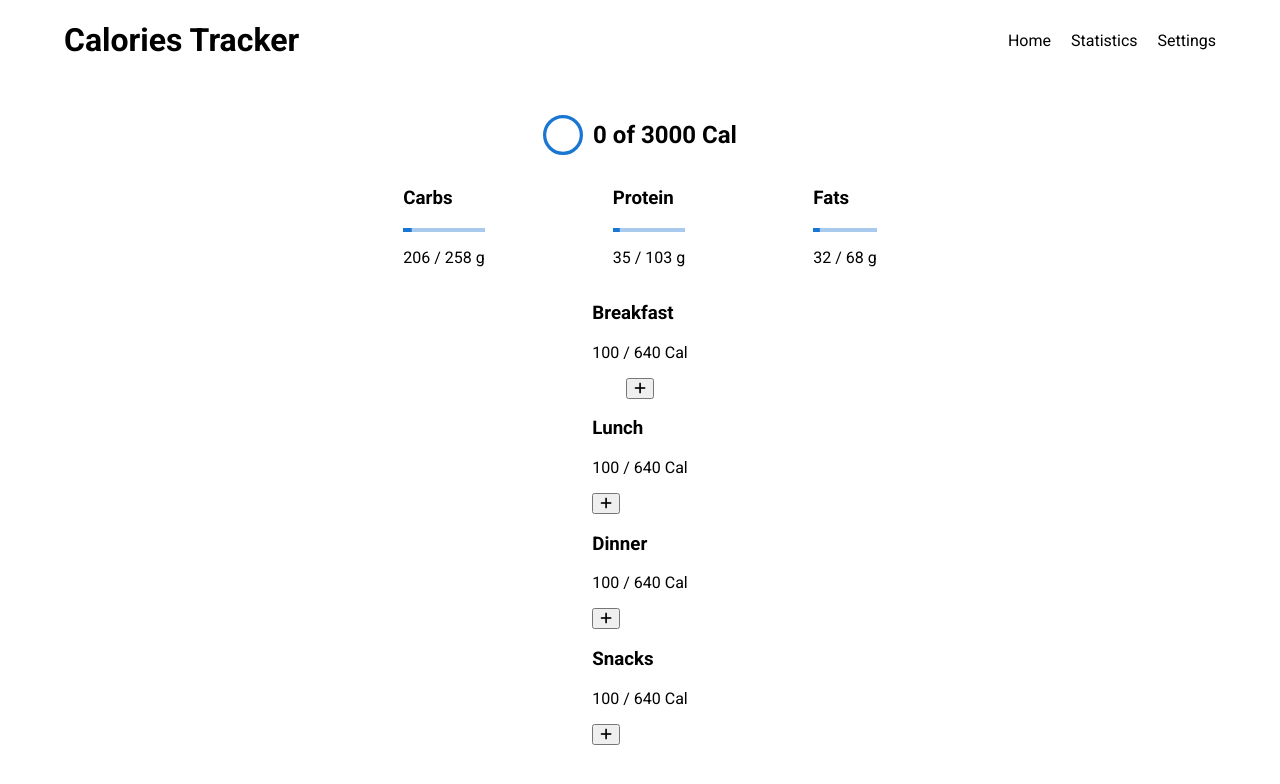
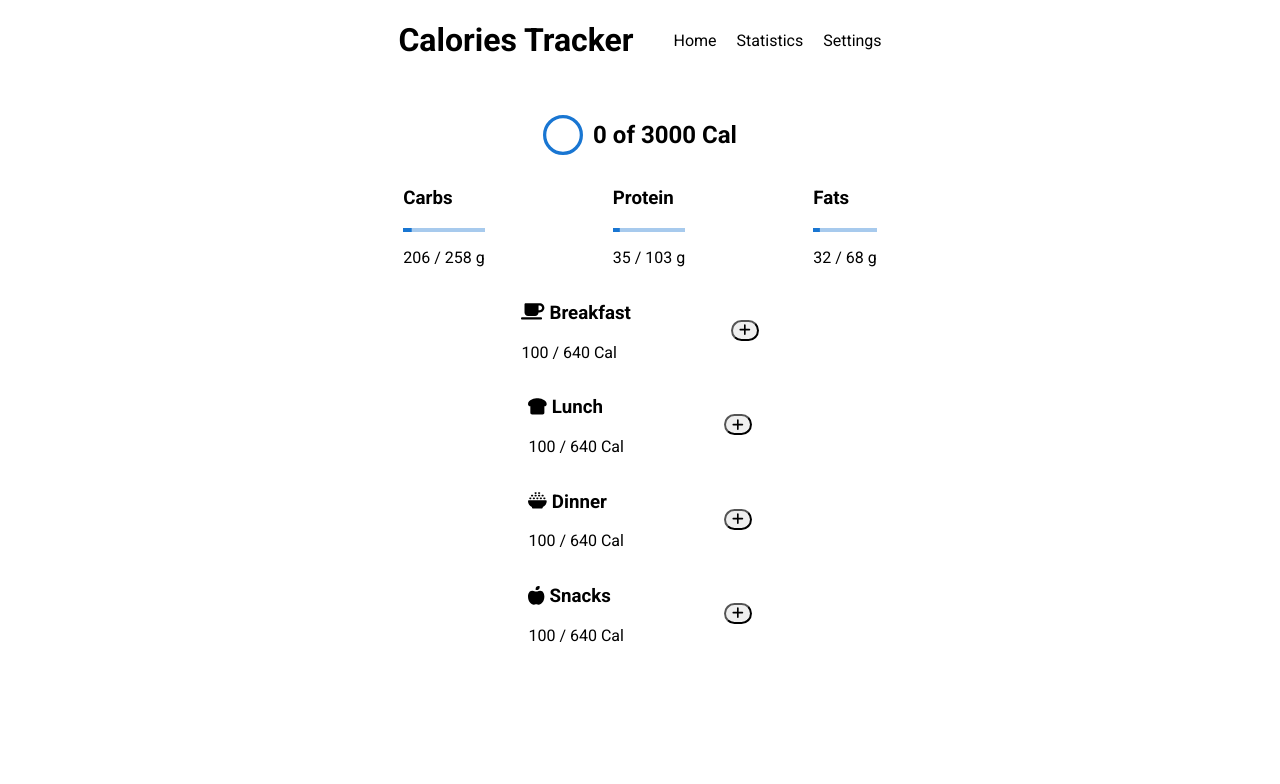
Before and after one commit to priyamkumar/Calories-Tracker, a React (Vite) app: page / in a window 1280 px wide. Shown: the top 784 px of the page. Built offline with nearby package versions, Linux system fonts and the light colour scheme.

Commit message:
fontawesome icon setup

```diff
--- a/index.html
+++ b/index.html
@@ -9,13 +9,6 @@
       rel="stylesheet"
     />
     <meta name="viewport" content="width=device-width, initial-scale=1.0" />
-    <link
-      rel="stylesheet"
-      href="https://cdnjs.cloudflare.com/ajax/libs/font-awesome/6.6.0/css/all.min.css"
-      integrity="sha512-Kc323vGBEqzTmouAECnVceyQqyqdsSiqLQISBL29aUW4U/M7pSPA/gEUZQqv1cwx4OnYxTxve5UMg5GT6L4JJg=="
-      crossorigin="anonymous"
-      referrerpolicy="no-referrer"
-    />
     <title>Calories Tracker</title>
   </head>
   <body>
--- a/package.json
+++ b/package.json
@@ -12,6 +12,11 @@
   "dependencies": {
     "@emotion/react": "^11.13.3",
     "@emotion/styled": "^11.13.0",
+    "@fortawesome/fontawesome-svg-core": "^6.6.0",
+    "@fortawesome/free-brands-svg-icons": "^6.6.0",
+    "@fortawesome/free-regular-svg-icons": "^6.6.0",
+    "@fortawesome/free-solid-svg-icons": "^6.6.0",
+    "@fortawesome/react-fontawesome": "^0.2.2",
     "@mui/material": "^6.1.6",
     "bootstrap": "^5.3.3",
     "react": "^18.3.1",
--- a/src/App.css
+++ b/src/App.css
@@ -5,7 +5,7 @@ body {
 
 .header {
   display: flex;
-  justify-content: space-between;
+  justify-content: center;
   width: 90%;
   align-items: center;
   margin: 0 auto;
@@ -49,3 +49,14 @@ body {
     justify-content: center;
     align-items: center;
   }
+
+  .meal-card {
+    display: flex;
+    align-items: center;
+    gap: 100px;
+  }
+
+  .meal-card button {
+    border-radius: 20px;
+    cursor: pointer;
+  }
--- a/src/Components/AddMeal.jsx
+++ b/src/Components/AddMeal.jsx
@@ -1,36 +1,46 @@
-import React from 'react'
+import React from "react";
+import { FontAwesomeIcon } from '@fortawesome/react-fontawesome'
+import {faMugSaucer, faBreadSlice, faBowlRice, faAppleWhole, faPlus} from '@fortawesome/free-solid-svg-icons'
 
-export default function AddMeal() {
-  return (
+export default function AddMeal() {  return (
     <div className="meal-container">
       <div className="meal-card">
-        <h3>Breakfast</h3>
-        <p>100 / 640 Cal</p>
-      </div>
-      <div className="add">
-        <button><i class="fa-solid fa-plus"></i></button>
+        <div>
+
+          <h3><FontAwesomeIcon icon={faMugSaucer} /> Breakfast</h3>
+          <p>100 / 640 Cal</p>
+        </div>
+        <button>
+        <FontAwesomeIcon icon={faPlus} />
+        </button>
       </div>
       <div className="meal-card">
-        <h3>Lunch</h3>
-        <p>100 / 640 Cal</p>
-        <div className="add">
-        <button><i class="fa-solid fa-plus"></i></button>
-      </div>
+        <div>
+          <h3><FontAwesomeIcon icon={faBreadSlice} /> Lunch</h3>
+          <p>100 / 640 Cal</p>
+        </div>
+        <button>
+        <FontAwesomeIcon icon={faPlus} />
+        </button>
       </div>
       <div className="meal-card">
-        <h3>Dinner</h3>
-        <p>100 / 640 Cal</p>
-        <div className="add">
-        <button><i class="fa-solid fa-plus"></i></button>
-      </div>
+        <div>
+          <h3><FontAwesomeIcon icon={faBowlRice} /> Dinner</h3>
+          <p>100 / 640 Cal</p>
+        </div>
+        <button>
+        <FontAwesomeIcon icon={faPlus} />
+        </button>
       </div>
       <div className="meal-card">
-        <h3>Snacks</h3>
-        <p>100 / 640 Cal</p>
-        <div className="add">
-        <button><i class="fa-solid fa-plus"></i></button>
-      </div>
+        <div>
+          <h3><FontAwesomeIcon icon={faAppleWhole} /> Snacks</h3>
+          <p>100 / 640 Cal</p>
+        </div>
+        <button>
+        <FontAwesomeIcon icon={faPlus} />
+        </button>
       </div>
     </div>
-  )
+  );
 }
```
Also changed, not shown: 1 other file (tests, documents, lock files or other folders).
